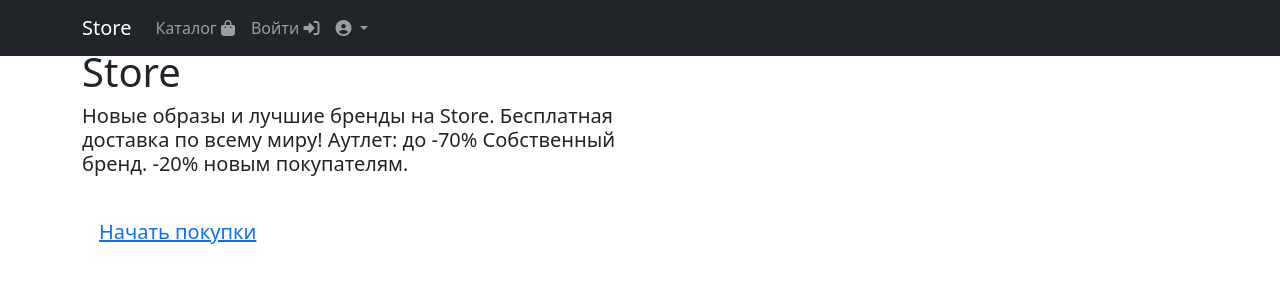
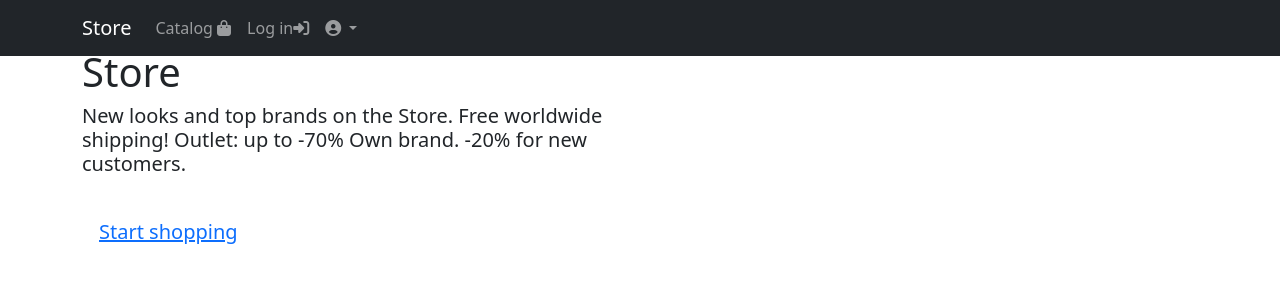
Before and after one commit to aarrtemm/mystore, a Django app: page / in a window 1280 px wide. Shown: the top 300 px of the page. Run offline with Django 4.2, Linux system fonts and the light colour scheme; some libraries are stand-ins or nearby versions.

Commit message:
Translated with Russian to English

```diff
--- a/templates/includes/navigation.html
+++ b/templates/includes/navigation.html
@@ -8,10 +8,10 @@
         <div class="collapse navbar-collapse" id="navbarResponsive">
             <ul class="navbar-nav ml-auto">
                 <li class="nav-item">
-                    <a class="nav-link" href="products.html">Каталог <i class="fas fa-shopping-bag"></i> </a>
+                    <a class="nav-link" href="products.html">Catalog <i class="fas fa-shopping-bag"></i> </a>
                 </li>
                 <li class="nav-item">
-                    <a class="nav-link" href="users/login.html">Войти <i class="fas fa-sign-in-alt"></i></a>
+                    <a class="nav-link" href="users/login.html">Log in<i class="fas fa-sign-in-alt"></i></a>
                 </li>
                 <li class="nav-item dropdown">
                     <a class="nav-link dropdown-toggle" href="#" id="navbarDropdown" role="button"
@@ -20,16 +20,16 @@
                     </a>
                     <ul class="dropdown-menu" aria-labelledby="navbarDropdown">
                         <li>
-                            <a class="dropdown-item" href="users/profile.html">Профиль</a>
+                            <a class="dropdown-item" href="users/profile.html">Profile</a>
                         </li>
-                        <li><a class="dropdown-item" href="users/orders.html">Заказы</a></li>
-                        <li><a class="dropdown-item" href="#">Админ-панель</a></li>
+                        <li><a class="dropdown-item" href="users/orders.html">Orders</a></li>
+                        <li><a class="dropdown-item" href="#">Admin-page</a></li>
                         <li>
                             <hr class="dropdown-divider">
                         </li>
                         <li>
                             <a class="dropdown-item" href="#">
-                                Выйти
+                                Logout
                             </a>
                         </li>
                     </ul>
--- a/templates/products/index.html
+++ b/templates/products/index.html
@@ -16,13 +16,13 @@
             <div class="col-lg-6">
                 <h1 class="mt-5">Store</h1>
                 <h5>
-                    Новые образы и лучшие бренды на Store.
-                    Бесплатная доставка по всему миру! Аутлет: до -70% Собственный бренд. -20% новым покупателям.
+                    New looks and top brands on the Store.
+                    Free worldwide shipping! Outlet: up to -70% Own brand. -20% for new customers.
                 </h5>
                 <br>
                 <button id="start-purchase-btn" type="button" class="btn btn-lg">
                     <a id="start-purchase-link" href="products.html">
-                        Начать покупки
+                        Start shopping
                     </a>
                 </button>
             </div>
```
